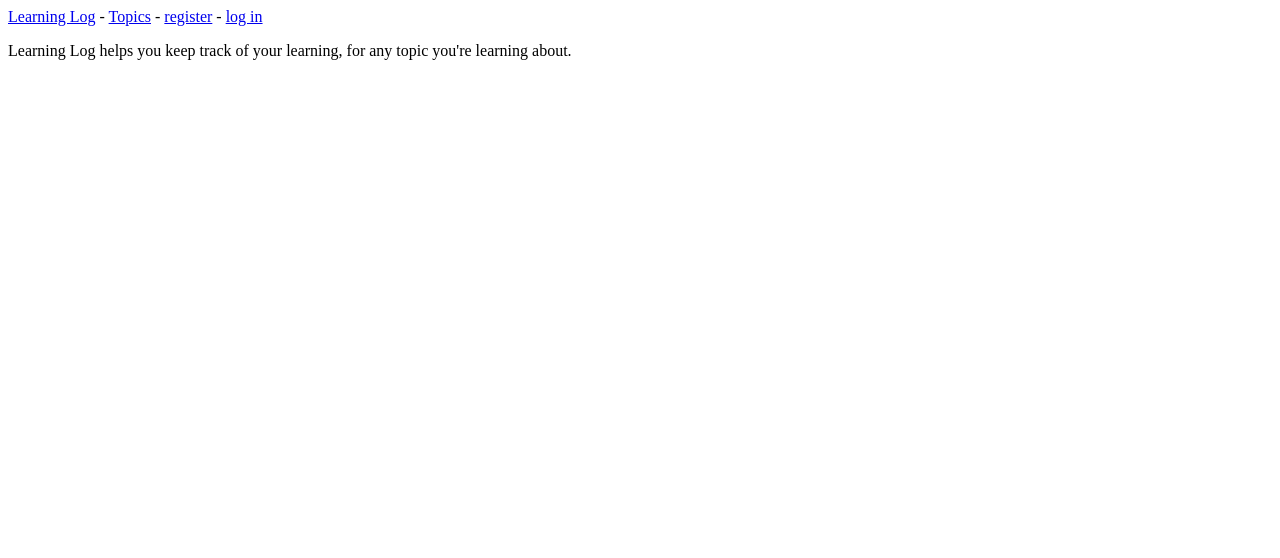
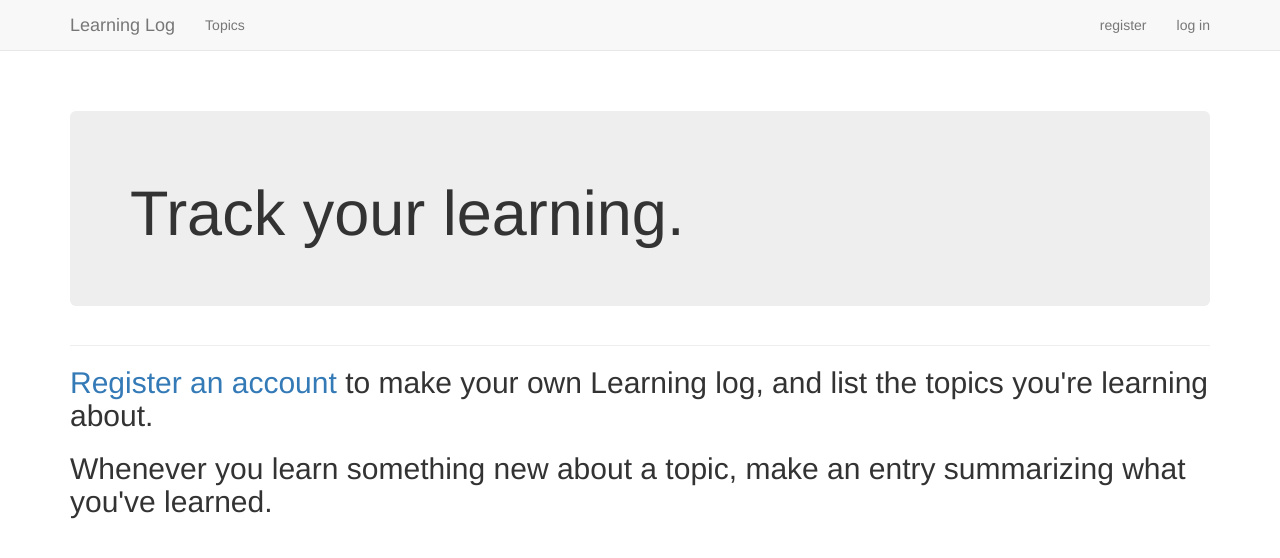
Before and after one commit to MoonkyMonkey/learning_log, a Django app: page / in a window 1280 px wide. Shown: the top 558 px of the page. Run offline with Django 3.2, Linux system fonts and the light colour scheme; some libraries are stand-ins or nearby versions.

Commit message:
改进主页

```diff
--- a/learning_logs/templates/learning_logs/base.html
+++ b/learning_logs/templates/learning_logs/base.html
@@ -1,13 +1,63 @@
-<p>
-  <a href="{% url 'learning_logs:index' %}">Learning Log</a> -
-  <a href="{% url 'learning_logs:topics' %}">Topics</a> -
-  {% if user.is_authenticated %}
-    Hello, {{ user.username }}.
-    <a href="{% url 'users:logout' %}">log out</a>
-  {% else %}
-    <a href="{% url 'users:register' %}">register</a> -
-    <a href="{% url 'users:login' %}">log in</a>
-  {% endif %}
-</p>
+{% load bootstrap3 %}
+<!DOCTYPE html>
+<html lang="en">
+<head>
+  <meta charset="UTF-8">
+  <meta http-equiv="X-UA-Compatible" content="IE=edge">
+  <meta name="viewport" content="width=device-width, initial-scale=1.0">
+  <title>Learning Log</title>
 
-{% block content %}{% endblock content %}
+  {% bootstrap_css %}
+  {% bootstrap_javascript %}
+</head>
+<body>
+  <!-- Static navbar -->
+  <nav class="navbar navbar-default navbar-static-top">
+    <div class="container">
+
+      <div class="navbar-header">
+        <button type="button" class="navbar-toggle collapsed"
+          data-toggle="collapse" data-target="#navbar"
+          aria-expanded="false" aria-controls="navbar">
+        </button>
+        <a class="navbar-brand" href="{% url 'learning_logs:index' %}">
+          Learning Log
+        </a>
+      </div>
+
+      <div id="navbar" class="navbar-collapse collapse">
+        <ul class="nav navbar-nav">
+          <li><a href="{% url 'learning_logs:topics' %}">Topics</a></li>
+        </ul>
+
+        <ul class="nav navbar-nav navbar-right">
+          {% if user.is_authenticated %}
+            <li><a>Hello, {{ user.username }}</a></li>
+            <li><a href="{% url 'users:logout' %}">logout</a></li>
+          {% else %}
+            <li><a href="{% url 'users:register' %}">register</a></li>
+            <li><a href="{% url 'users:login' %}">log in</a></li>
+          {% endif %}
+        </ul>
+
+      </div> <!-- /.nav-collapse -->
+
+    </div>
+  </nav>
+
+
+  <div class="container">
+
+
+    <div class="page-header">
+      {% block header %}{% endblock header %}
+    </div>
+    <div>
+      {% block content %}{% endblock content %}
+    </div>
+
+  </div><!-- /container -->
+
+
+</body>
+</html>
--- a/learning_logs/templates/learning_logs/index.html
+++ b/learning_logs/templates/learning_logs/index.html
@@ -1,6 +1,20 @@
 {% extends "learning_logs/base.html" %}
 
+
+{% block header %}
+  <div class='jumbotron'>
+    <h1>Track your learning.</h1>
+  </div>
+{% endblock header %}
+
 {% block content %}
-  <p>Learning Log helps you keep track of your learning, for any topic you're
-  learning about.</p>
+  <h2>
+    <a href="{% url 'users:register' %}">Register an account</a> to make
+    your own Learning log, and list the topics you're learning about.
+  </h2>
+
+  <h2>
+    Whenever you learn something new about a topic, make an entry
+    summarizing what you've learned.
+  </h2>
 {% endblock content %}
```
Also changed, not shown: learning_log/settings.py (+9 -0 lines), db.sqlite3.
